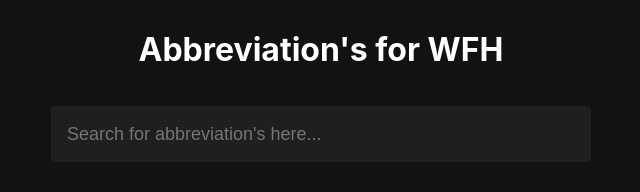
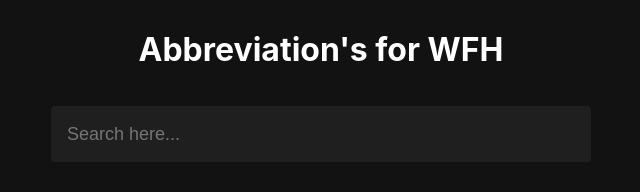
Before and after one commit to gokulkrishh/wfh-abbrs, a Next.js app: page / in a window 1280 px wide. Shown: the top 192 px of the page, without its empty margins (319-959 px from the left). Built offline with nearby package versions, Linux system fonts and the light colour scheme.

Commit message:
Update index.js

```diff
--- a/pages/index.js
+++ b/pages/index.js
@@ -76,7 +76,7 @@
       <h1>Abbreviation's for WFH</h1>
       <main>
         <div className="search">
-          <input type="text" placeholder="Search for abbreviation's here..." onKeyUp={onKeyUp} innerRef={inputRef} />
+          <input type="text" placeholder="Search here..." onKeyUp={onKeyUp} innerRef={inputRef} />
         </div>
         <div className="list">
           <ul>
```
